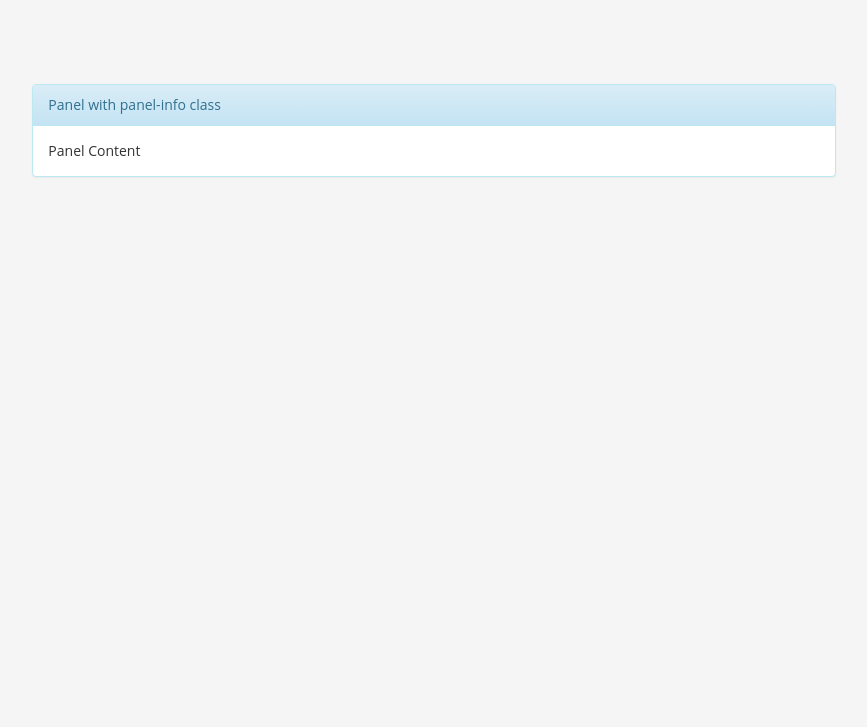
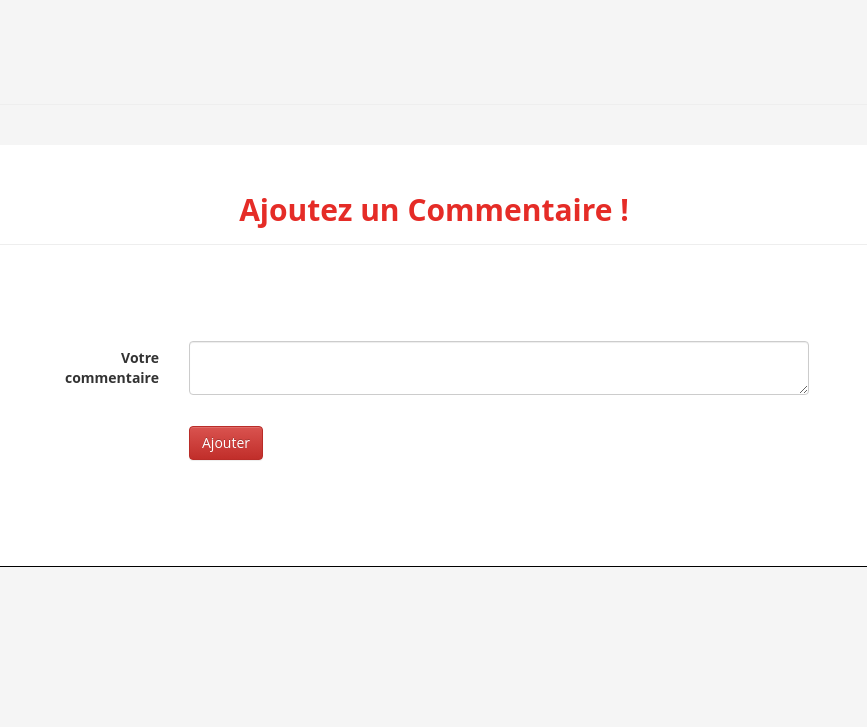
Before and after one commit to FetetKevin/bac2, a PHP site: page /details_video.php?id_video=12 in a window 1280 px wide. Shown: the part 1276-2003 px from the top of the page, without its empty margins (206-1073 px from the left). Before the commit the page ends 1453 px from the top, so only its background shows below. Run offline with PHP 8.4, Linux system fonts and the light colour scheme; a user stored in the database is signed in; data comes from the database, SQL or seed files in the repository; data that the repository does not hold is empty; some libraries are stand-ins or nearby versions.

Commit message:
espace commentaire créé, condition de post seulement si connecté

```diff
--- a/details_video.php
+++ b/details_video.php
@@ -31,13 +31,13 @@ include('config.php');
 
 
 <section>
-    <div class="container-fluid">
         <?php
         $sql ='SELECT * FROM videos WHERE id_video = '.$_GET["id_video"].' ';
         $reponse = mysqli_query($link,  $sql);
         while($row = mysqli_fetch_array($reponse)) {
 
             ?>
+    <div class="container-fluid">
             <div class="row">
                 <div class="col-md-6 col-sm-6 col-xs-12 col-md-offset-3" id="titreVideo">
                     <h4 style="margin-top: 30px;margin-bottom: 20px; color: #E52C27;"><?= $row['titre_video']; ?></h4>
@@ -63,13 +63,75 @@ include('config.php');
 
         <br>
         <br>
-        <div class="col-md-8 col-md-offset-2">
-            <div class="panel panel-info">
-                <div class="panel-heading">Panel with panel-info class</div>
-                <div class="panel-body">Panel Content</div>
+        <div class="container">
+            <?php
+            $sql ='SELECT * FROM commentaires';
+            $reponse = mysqli_query($link,  $sql);
+            while($row = mysqli_fetch_array($reponse)) {
+
+                ?>
+            <div class="row">
+                <div class="col-md-8 col-md-offset-2">
+                    <div class="panel panel-info">
+                        <div class="panel-heading">Posté par : Jean singe</div>
+                        <div class="panel-body"><?= $row['desc_commentaire']; ?></div>
+                    </div>
+                </div>
             </div>
+            <?php
+            }
+            ?>
+            <hr>
+            <br>
         </div>
+
+        <!--<div class="container">
+            <div class="row">
+                <form method="POST" action="post_com.php">
+                    <input name="lienCom" placeholder="Postez votre commentaire ici !">
+                    <br>
+                    <input type="submit" name="postez" class="btn btn-danger" value="Postez !">
+                </form>
+            </div>
+        </div>-->
+        <?php
+        if($_SESSION['logged']) {
+            ?>
+            <div class="container" style="background: white;">
+                <div class="row">
+                    <h2 class="page-header text-center">Ajoutez un Commentaire !</h2>
+                    <div class="col-md-5 col-sm-6 col-xs-12">
+                    </div>
+                </div>
+            </div>
+            <div class="container" style="background: white;border-bottom: 1px solid black;">
+                <div class="row">
+                    <div class="col-md-8 col-md-offset-2">
+                        <form class="form-horizontal" role="form" method="post" action="post_com.php" id="formuLogin">
+                            <div class="form-group">
+                                <label for="name" class="col-sm-2 control-label">Votre commentaire</label>
+                                <div class="col-sm-10">
+                                    <textarea type="text" class="form-control" name="lienCom"></textarea>
+                                </div>
+                            </div>
+<br>
+                            <div class="form-group">
+                                <div class="col-sm-10 col-sm-offset-2">
+                                    <input id="ajouter" name="ajouter" type="submit" value="Ajouter"
+                                           class="btn btn-danger">
+                                </div>
+                            </div>
+                        </form>
+                    </div>
+                </div>
+            </div>
+            <?php
+        }
+        ?>
         <br>
+        <br><br>
+        <br><br>
+        <br><br>
         <br>
 
     </div>
--- a/upload.php
+++ b/upload.php
@@ -40,6 +40,7 @@ if(isset($_POST["submit"]) && (!empty($_FILES['fileToUpload']))) {
 
 
 mysqli_close($link);
+
 // Check if file already exists
 if (file_exists($target_file)) {
     echo "Sorry, file already exists.";
```
Also changed, not shown: post_com.php (added, +24 -0 lines), uploads/hqdefault3.jpg (added), uploads/hqdefault4.jpg (added).
